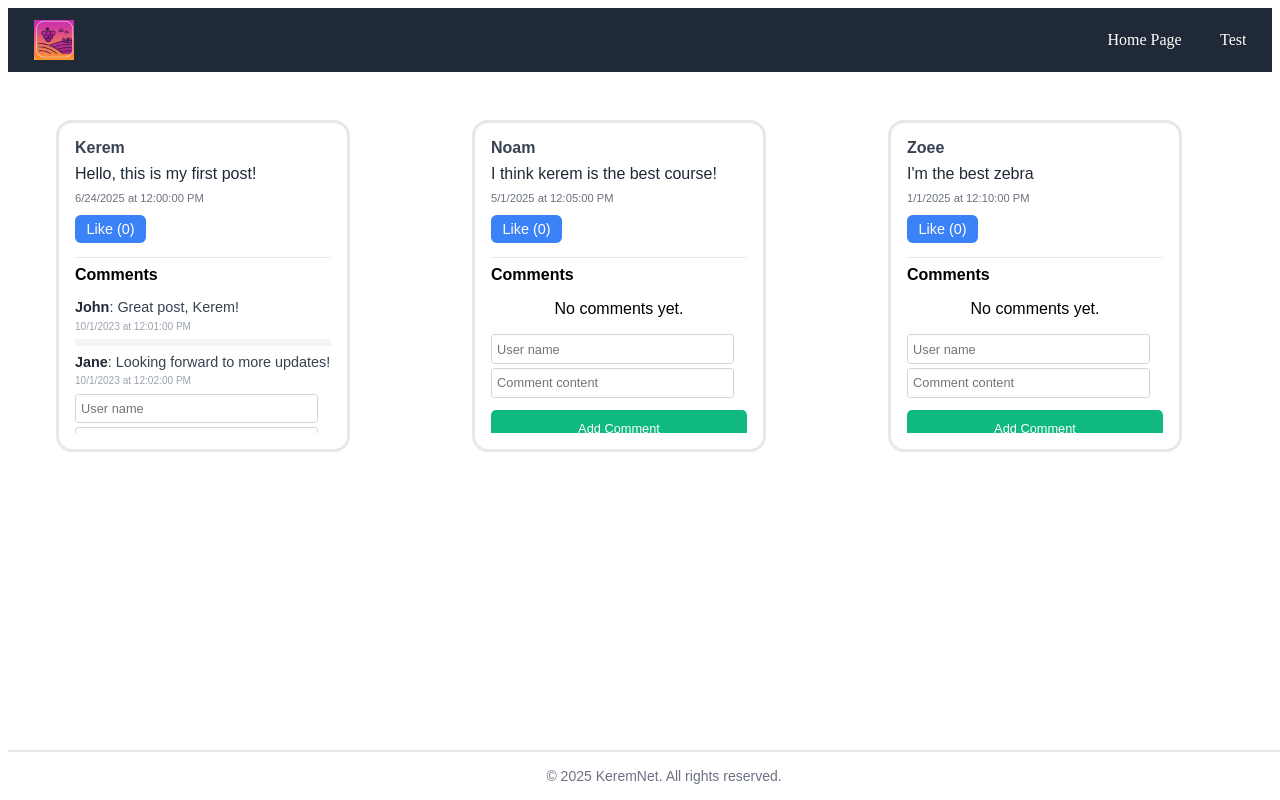
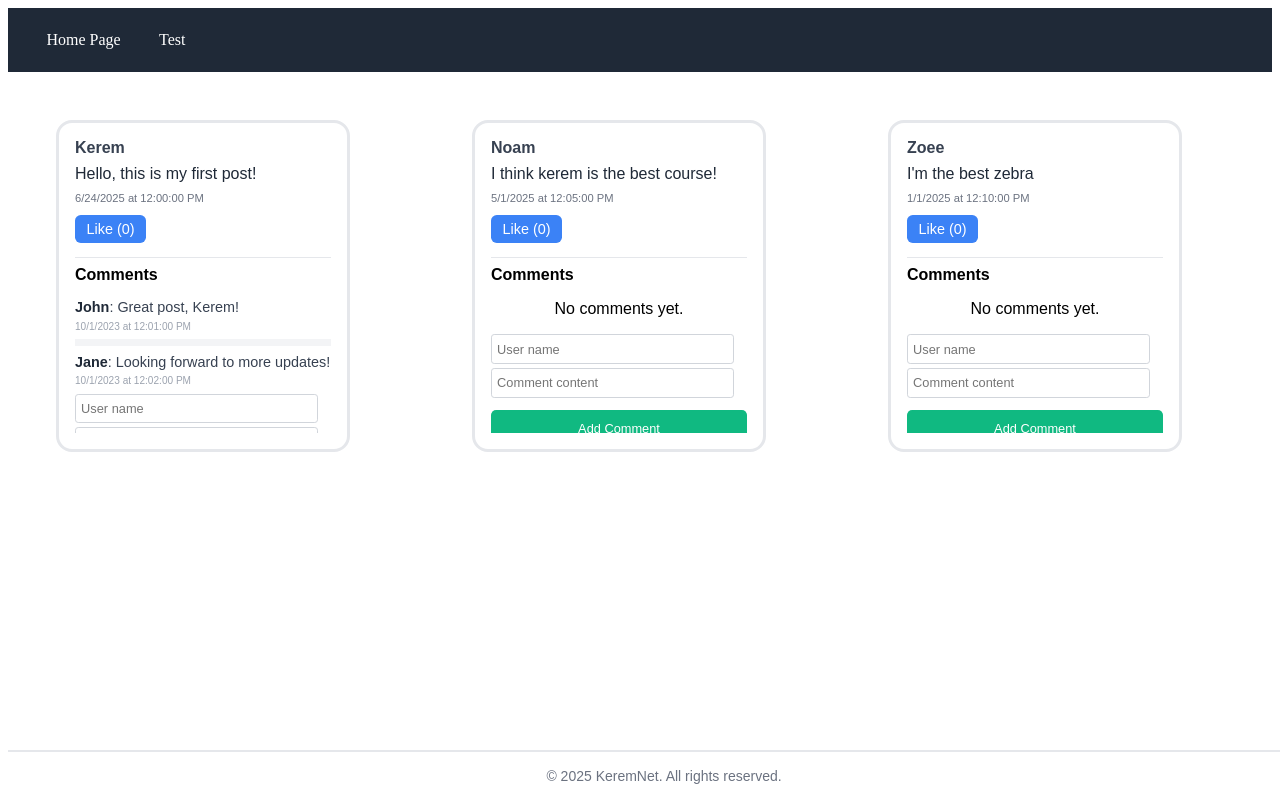
Before and after one commit to NoamR06/KeremNet, a React (Create React App) app in the folder kerem-net/: page / in a window 1280 px wide. Built offline with nearby package versions, Linux system fonts and the light colour scheme; data requests are answered from the project's data file.

Commit message:
Changed website icon

```diff
--- a/kerem-net/public/index.html
+++ b/kerem-net/public/index.html
@@ -2,7 +2,7 @@
 <html lang="en">
   <head>
     <meta charset="utf-8" />
-    <link rel="icon" href="%PUBLIC_URL%/favicon.ico" />
+    <link rel="icon" href="%PUBLIC_URL%/logo.png" />
     <meta name="viewport" content="width=device-width, initial-scale=1" />
     <meta name="theme-color" content="#000000" />
     <meta
--- a/kerem-net/src/Components/ApplicationLayout/NavigationBar/navigationBar.css
+++ b/kerem-net/src/Components/ApplicationLayout/NavigationBar/navigationBar.css
@@ -2,7 +2,6 @@
   display: flex;
   align-items: center;
   justify-content: space-between;
-  padding: 0 2vw;
   height: 8vh;
   background-color: #1f2937;
   color: white;
--- a/kerem-net/src/Components/ApplicationLayout/NavigationBar/navigationBar.tsx
+++ b/kerem-net/src/Components/ApplicationLayout/NavigationBar/navigationBar.tsx
@@ -6,9 +6,6 @@
 const Navbar: React.FC = () => {
   return (
     <nav className="navbar">
-      <div className="navbar-left">
-        <img src={logo} alt="Logo" className="navbar-logo" />
-      </div>
       <div className="navbar-links">
           <Link id="navigation_link" to="/">Home Page</Link>
           <Link id="navigation_link" to="/test">Test</Link>
```
Also changed, not shown: kerem-net/public/logo.png (renamed from kerem-net/src/Components/assets/logo.png).
